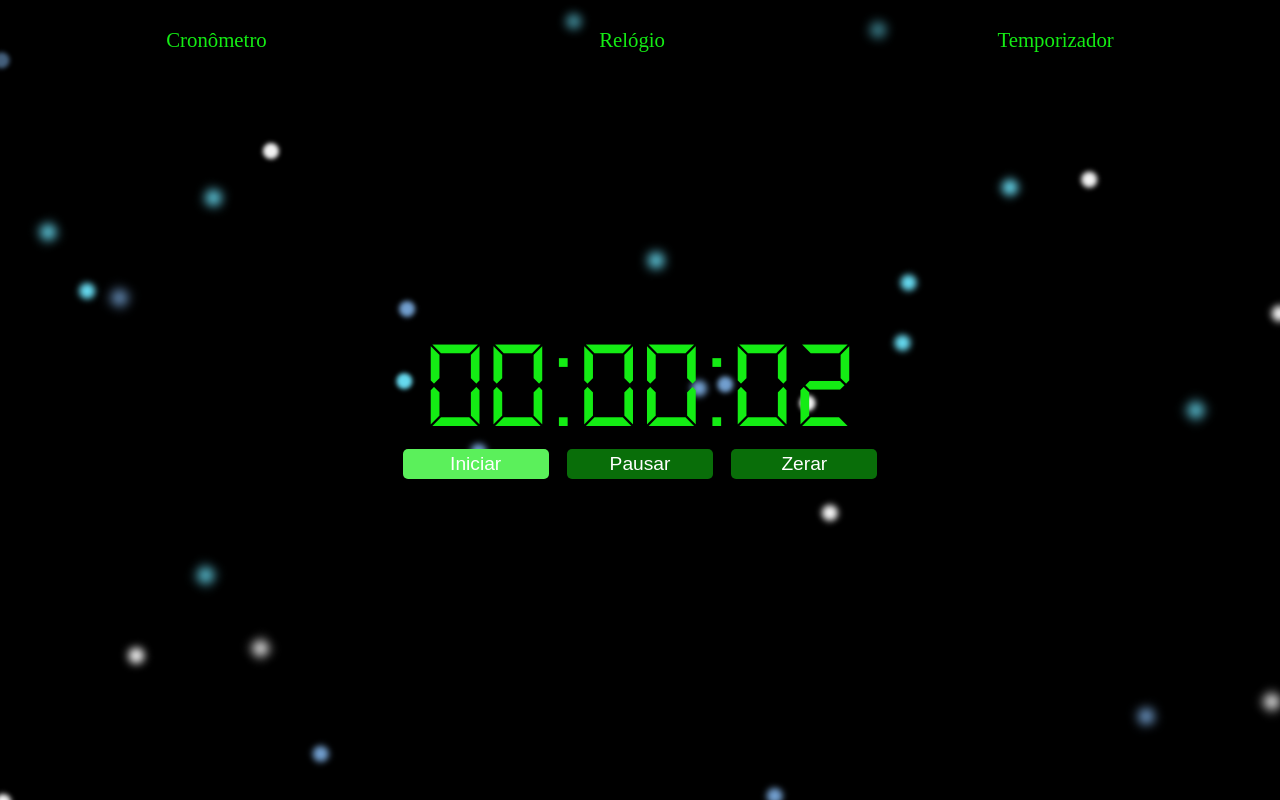
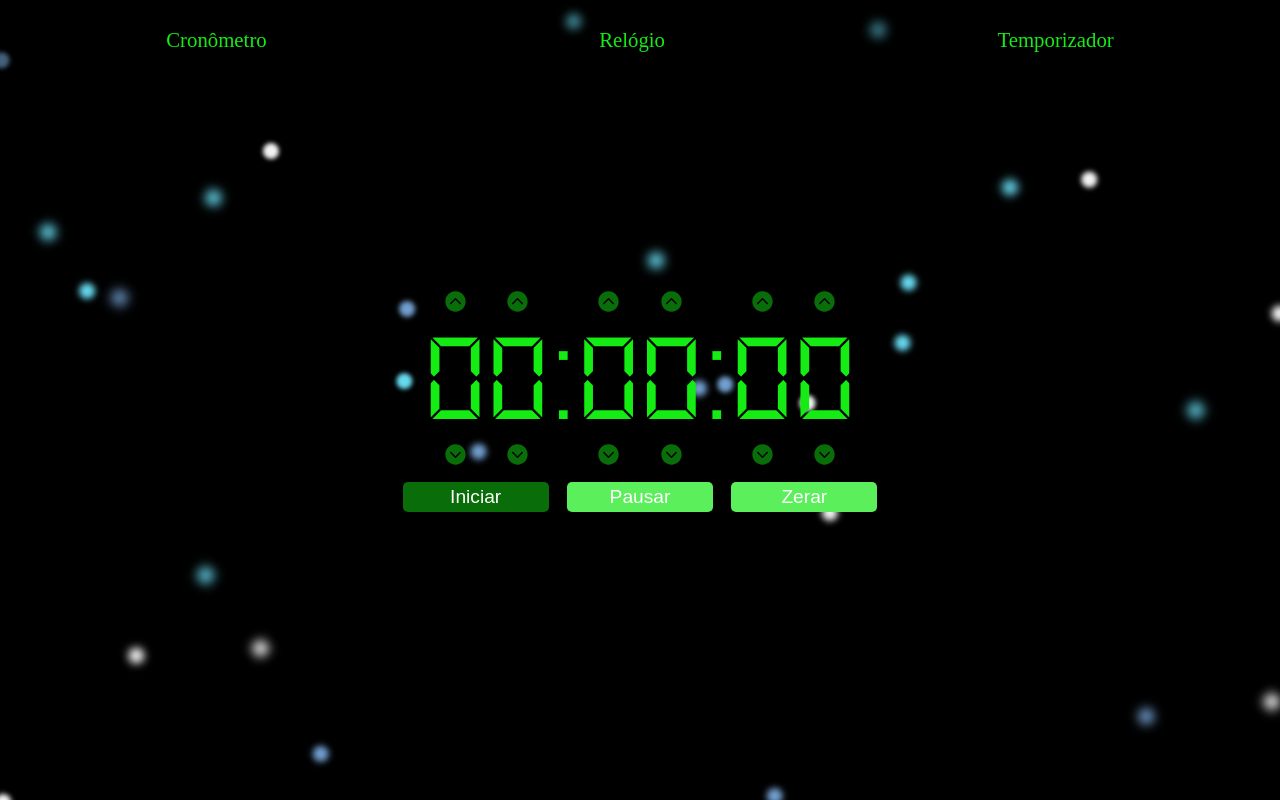
Before and after one commit to thalesAlves758/digital-clock, a plain HTML site: page index.html in a window 1280 px wide. Both pictures are taken after a click on the button "Iniciar". Drawn offline with nearby package versions, Linux system fonts and the light colour scheme.

Commit message:
feat: implement delayer feature

```diff
--- a/css/style.css
+++ b/css/style.css
@@ -61,14 +61,14 @@ body {
   font-family: 'DS Digital', sans-serif;
 }
 
-.timer {
+.timer, .delayer {
   display: flex;
   flex-direction: column;
   justify-content: center;
   align-items: center;
 }
 
-.timer-functions {
+.content > div > .functions {
   display: flex;
   justify-content: space-between;
   flex-wrap: wrap;
@@ -83,6 +83,7 @@ body {
   color: #ffffff;
   border-radius: 5px;
   background-color: #096E09;
+  margin-top: 15px;
 }
 
 .content > div button:hover {
@@ -99,6 +100,29 @@ body {
   cursor: default;
 }
 
+.delayer ion-icon {
+  color: #096E09;
+  font-size: 25px;
+}
+
+.delayer ion-icon:hover {
+  cursor: pointer;
+  color: #14EC14;
+}
+
+.delayer ion-icon:active {
+  color: #0FBA0F;
+}
+
+.editable-timer, .editable-timer > div, .editable-timer .number {
+  display: flex;
+  align-items: center;
+}
+
+.editable-timer .number{
+  flex-direction: column;
+}
+
 .hidden {
   display: none;
 }
--- a/index.html
+++ b/index.html
@@ -59,7 +59,7 @@
         <ul>
           <li><a onclick="navigateTo('timer')">Cronômetro</a></li>
           <li><a onclick="navigateTo('watch')">Relógio</a></li>
-          <li><a>Temporizador</a></li>
+          <li><a onclick="navigateTo('delayer')">Temporizador</a></li>
         </ul>
       </header>
 
@@ -73,7 +73,7 @@
           </div>
         </div>
 
-        <div class="timer">
+        <div class="timer hidden">
           <div class="time-units">
             <span class="hours">00</span>:<span class="minutes">00</span>:<span
               class="seconds"
@@ -81,7 +81,7 @@
             >
           </div>
 
-          <div class="timer-functions">
+          <div class="functions">
             <button class="btn-start" onclick="startTimer()">Iniciar</button>
             <button class="btn-pause" disabled onclick="pauseTimer()">
               Pausar
@@ -91,11 +91,122 @@
             </button>
           </div>
         </div>
+
+        <div class="delayer">
+          <div class="time-units">
+            <div class="editable-timer">
+              <div class="hour">
+                <div class="number">
+                  <ion-icon
+                    name="chevron-up-circle"
+                    onclick="incrementValue(this)"
+                  ></ion-icon>
+                  <span class="hours first"></span>
+                  <ion-icon
+                    name="chevron-down-circle"
+                    onclick="decrementValue(this)"
+                  ></ion-icon>
+                </div>
+                <div class="number">
+                  <ion-icon
+                    name="chevron-up-circle"
+                    onclick="incrementValue(this)"
+                  ></ion-icon>
+                  <span class="hours second"></span>
+                  <ion-icon
+                    name="chevron-down-circle"
+                    onclick="decrementValue(this)"
+                  ></ion-icon>
+                </div>
+              </div>
+              :
+              <div class="minute">
+                <div class="number">
+                  <ion-icon
+                    name="chevron-up-circle"
+                    onclick="incrementValue(this)"
+                  ></ion-icon>
+                  <span class="minutes first"></span>
+                  <ion-icon
+                    name="chevron-down-circle"
+                    onclick="decrementValue(this)"
+                  ></ion-icon>
+                </div>
+                <div class="number">
+                  <ion-icon
+                    name="chevron-up-circle"
+                    onclick="incrementValue(this)"
+                  ></ion-icon>
+                  <span class="minutes second"></span>
+                  <ion-icon
+                    name="chevron-down-circle"
+                    onclick="decrementValue(this)"
+                  ></ion-icon>
+                </div>
+              </div>
+              :
+              <div class="second">
+                <div class="number">
+                  <ion-icon
+                    name="chevron-up-circle"
+                    onclick="incrementValue(this)"
+                  ></ion-icon>
+                  <span class="seconds first"></span>
+                  <ion-icon
+                    name="chevron-down-circle"
+                    onclick="decrementValue(this)"
+                  ></ion-icon>
+                </div>
+                <div class="number">
+                  <ion-icon
+                    name="chevron-up-circle"
+                    onclick="incrementValue(this)"
+                  ></ion-icon>
+                  <span class="seconds second"></span>
+                  <ion-icon
+                    name="chevron-down-circle"
+                    onclick="decrementValue(this)"
+                  ></ion-icon>
+                </div>
+              </div>
+            </div>
+          </div>
+
+          <div class="delayer-timer time-units uneditable-timer hidden">
+            <span class="hours">00</span>:<span class="minutes">00</span>:<span
+              class="seconds"
+              >00</span
+            >
+          </div>
+
+          <div class="functions">
+            <button class="btn-start" onclick="startDelayer()">Iniciar</button>
+            <button class="btn-resume hidden" onclick="resumeDelayer()">
+              Continuar
+            </button>
+            <button class="btn-pause" disabled onclick="pauseDelayer()">
+              Pausar
+            </button>
+            <button class="btn-restart" disabled onclick="restartDelayer()">
+              Zerar
+            </button>
+          </div>
+        </div>
       </div>
     </div>
+
+    <script
+      type="module"
+      src="https://unpkg.com/ionicons@5.5.2/dist/ionicons/ionicons.esm.js"
+    ></script>
+    <script
+      nomodule
+      src="https://unpkg.com/ionicons@5.5.2/dist/ionicons/ionicons.js"
+    ></script>
 
     <script src="js/script.js"></script>
     <script src="js/watch.js"></script>
     <script src="js/timer.js"></script>
+    <script src="js/delayer.js"></script>
   </body>
 </html>
--- /dev/null
+++ b/js/delayer.js
@@ -0,0 +1,151 @@
+const delayer = {
+  hours: [0, 0],
+  minutes: [0, 0],
+  seconds: [0, 0],
+};
+
+let delayerSeconds;
+let delayerIntervalId;
+
+const updateDelayer = () => {
+  Object.entries(delayer).forEach(([key, values]) => {
+    document
+      .querySelectorAll(`.delayer .editable-timer .${key}`)
+      .forEach((element, index) => {
+        element.innerHTML = values[index];
+      });
+  });
+};
+
+const canBeMoreThanSix = (className, position) =>
+  className === "hours" || position === "second";
+
+const incrementValue = (element) => {
+  const numberElement = element.parentElement.querySelector("span");
+  const [numberClassName, position] = numberElement.classList;
+
+  const currentValue = delayer[numberClassName][position === "first" ? 0 : 1];
+
+  delayer[numberClassName][position === "first" ? 0 : 1] =
+    (currentValue + 1) % (canBeMoreThanSix(numberClassName, position) ? 10 : 6);
+
+  updateDelayer();
+};
+
+const decrementValue = (element) => {
+  const numberElement = element.parentElement.querySelector("span");
+  const [numberClassName, position] = numberElement.classList;
+
+  const currentValue = delayer[numberClassName][position === "first" ? 0 : 1];
+
+  delayer[numberClassName][position === "first" ? 0 : 1] = canBeMoreThanSix(
+    numberClassName,
+    position
+  )
+    ? (currentValue + 9) % 10
+    : (currentValue + 5) % 6;
+
+  updateDelayer();
+};
+
+const hideEditableTimer = () => {
+  document.querySelector(".delayer .editable-timer").classList.add("hidden");
+};
+
+const showEditableTimer = () => {
+  document.querySelector(".delayer .editable-timer").classList.remove("hidden");
+};
+
+const showUneditableTimer = () => {
+  document
+    .querySelector(".delayer .uneditable-timer")
+    .classList.remove("hidden");
+};
+
+const hideUneditableTimer = () => {
+  document.querySelector(".delayer .uneditable-timer").classList.add("hidden");
+};
+
+const convertArrayToNumbers = (array) => parseInt(array.join(""));
+
+const restartDelayer = () => {
+  delayerSeconds = 0;
+  clearInterval(delayerIntervalId);
+
+  Object.keys(delayer).forEach((key) => {
+    delayer[key] = [0, 0];
+  });
+
+  hideUneditableTimer();
+
+  updateDelayer();
+
+  showEditableTimer();
+
+  document.querySelector(".delayer .btn-start").disabled = false;
+  document.querySelector(".delayer .btn-pause").disabled = true;
+  document.querySelector(".delayer .btn-restart").disabled = true;
+};
+
+const finishDelayer = () => {
+  alert("O tempo acabou!");
+  clearInterval(delayerIntervalId);
+
+  restartDelayer();
+};
+
+const initDelayerUpdater = () => {
+  delayerIntervalId = setInterval(() => {
+    if (delayerSeconds === 0) {
+      finishDelayer();
+      return;
+    }
+
+    delayerSeconds--;
+
+    const { hours, minutes, seconds } = getTimeUnitsBySeconds(delayerSeconds);
+
+    insertTimeUnitsInto("delayer-timer", hours, minutes, seconds);
+  }, ONE_SECOND);
+};
+
+const startDelayer = () => {
+  document.querySelector(".delayer .btn-start").disabled = true;
+
+  hideEditableTimer();
+
+  const hours = convertArrayToNumbers(delayer.hours);
+  const minutes = convertArrayToNumbers(delayer.minutes);
+  const seconds = convertArrayToNumbers(delayer.seconds);
+
+  delayerSeconds = hours * 60 * 60 + minutes * 60 + seconds;
+
+  insertTimeUnitsInto("delayer-timer", hours, minutes, seconds);
+
+  showUneditableTimer();
+
+  initDelayerUpdater();
+
+  document.querySelector(".delayer .btn-pause").disabled = false;
+  document.querySelector(".delayer .btn-restart").disabled = false;
+};
+
+const pauseDelayer = () => {
+  document.querySelector(".delayer .btn-pause").disabled = true;
+
+  clearInterval(delayerIntervalId);
+
+  document.querySelector(".delayer .btn-start").classList.add("hidden");
+  document.querySelector(".delayer .btn-resume").classList.remove("hidden");
+};
+
+const resumeDelayer = () => {
+  document.querySelector(".delayer .btn-resume").classList.add("hidden");
+
+  initDelayerUpdater();
+
+  document.querySelector(".delayer .btn-start").classList.remove("hidden");
+  document.querySelector(".delayer .btn-pause").disabled = false;
+};
+
+updateDelayer();
--- a/js/script.js
+++ b/js/script.js
@@ -23,3 +23,17 @@ const insertTimeUnitsInto = (
     );
   });
 };
+
+const getTimeUnitsBySeconds = (totalSeconds) => {
+  let seconds, minutes, hours;
+
+  seconds = totalSeconds;
+
+  minutes = parseInt(seconds / 60);
+  seconds -= minutes * 60;
+
+  hours = parseInt(minutes / 60);
+  minutes -= hours * 60;
+
+  return { seconds, minutes, hours };
+};
```
